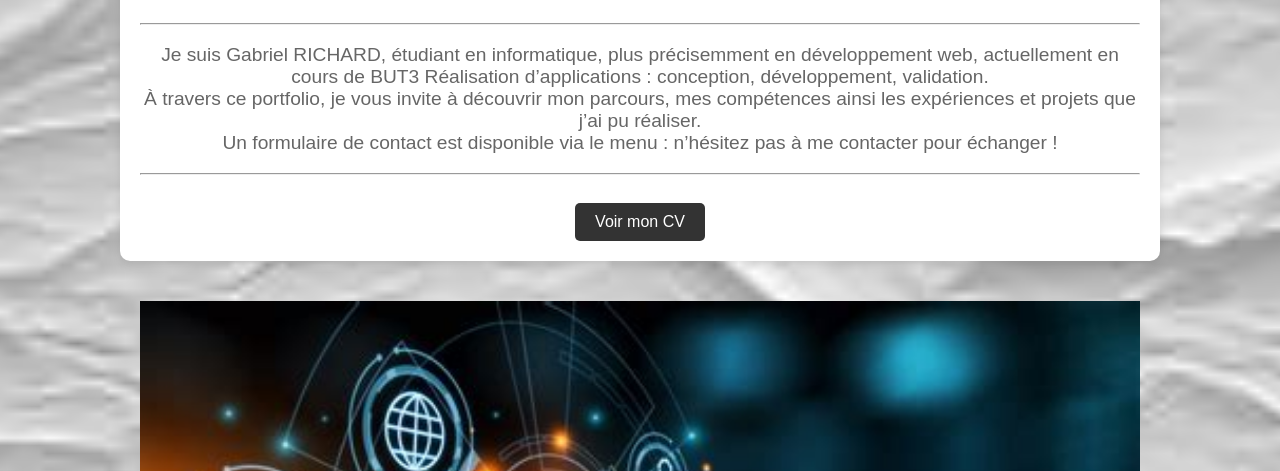
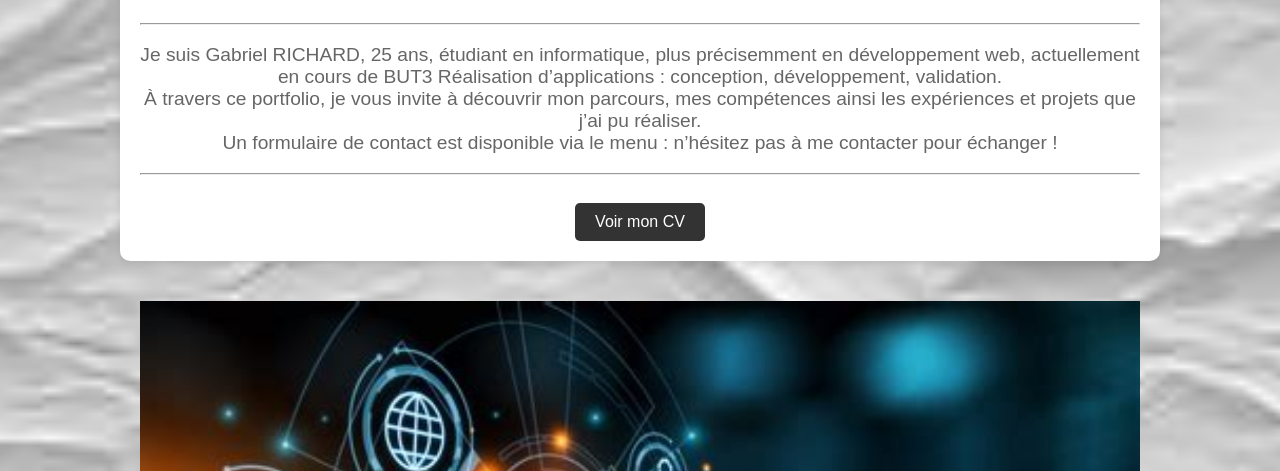
Before and after one commit to gabriel-richard22/portfolio-S6, a plain HTML site: page index.html in a window 1280 px wide. Shown: the part 329-800 px from the top of the page. Drawn offline with Linux system fonts and the light colour scheme.

Commit message:
version 1.1

```diff
--- a/index.html
+++ b/index.html
@@ -26,7 +26,7 @@
         <h1>Bienvenue sur mon Portfolio</h1>
 		<hr>
         <p>
-			Je suis Gabriel RICHARD, étudiant en informatique, plus précisemment en développement web, actuellement en cours de BUT3 Réalisation d’applications : conception, développement, validation.
+			Je suis Gabriel RICHARD, 25 ans, étudiant en informatique, plus précisemment en développement web, actuellement en cours de BUT3 Réalisation d’applications : conception, développement, validation.
 			<br>
 			À travers ce portfolio, je vous invite à découvrir mon parcours, mes compétences ainsi les expériences et projets que j’ai pu réaliser.
 			<br>
```
